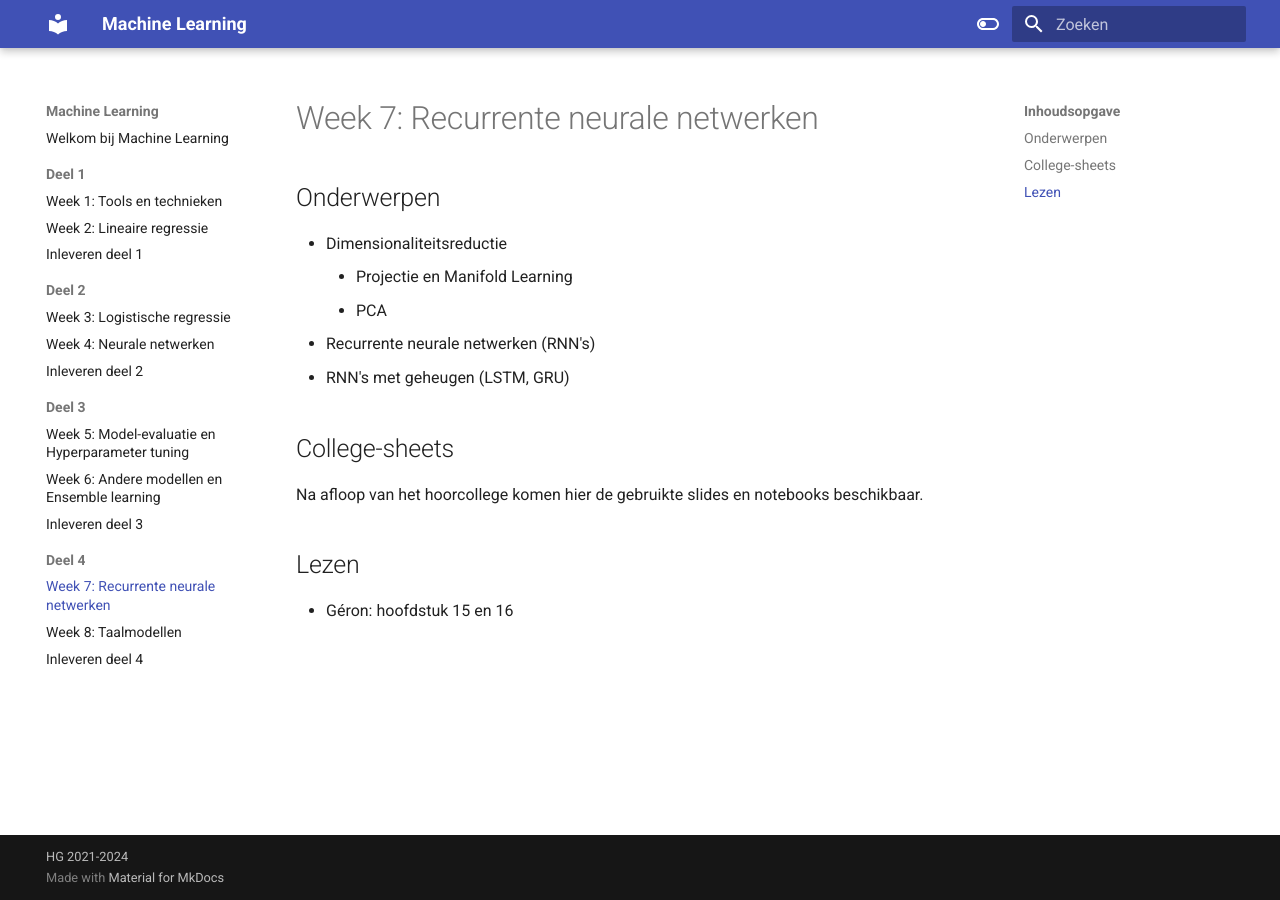
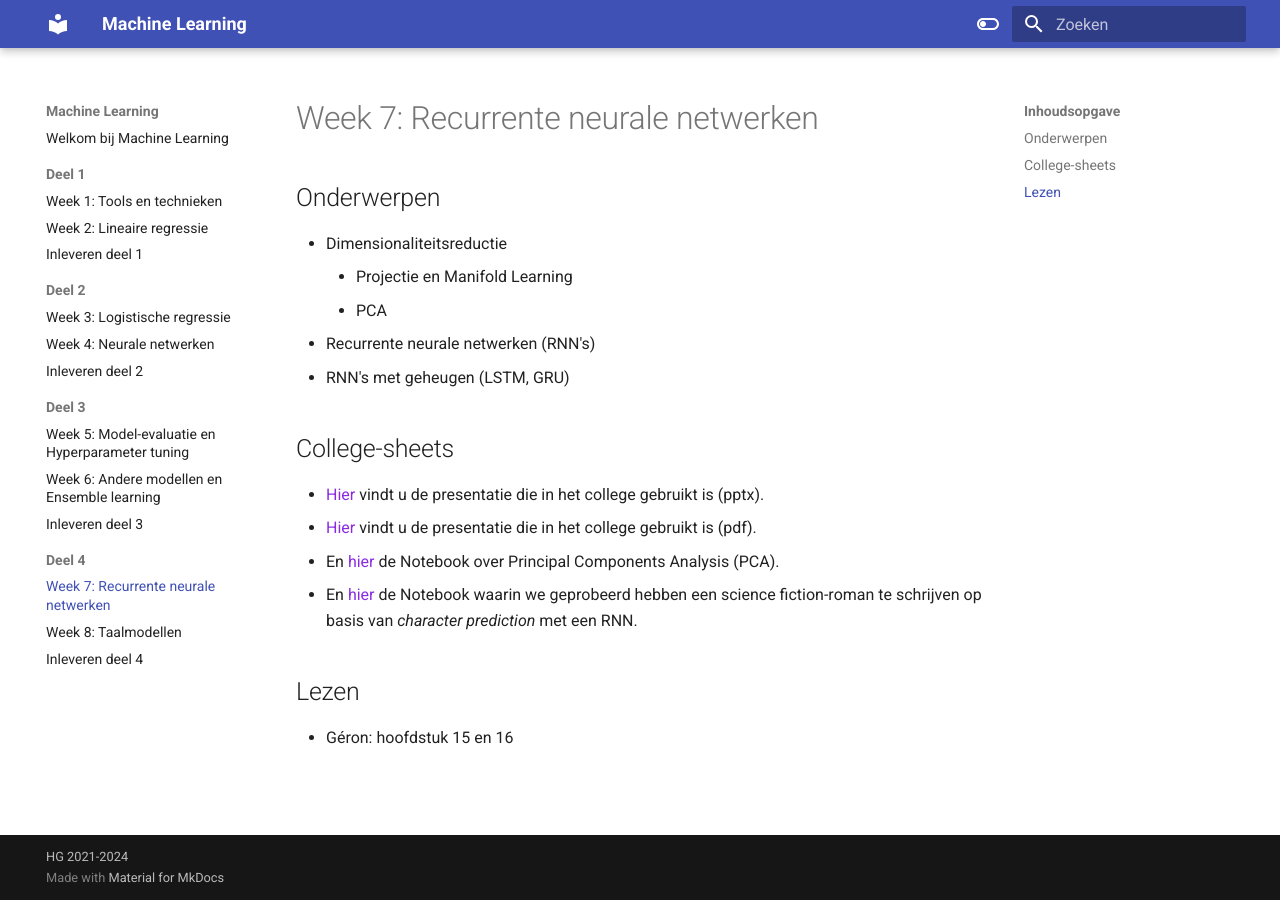
Before and after one commit to hanze-hbo-ict/Machine-Learning, an MkDocs documentation site: the page built from docs/deel4/week7.md, in a window 1280 px wide. Built offline with MkDocs 1.6.1 and Material for MkDocs 9.7.7, drawn with Linux system fonts in a browser that asks for light colours.

Commit message:
After lecture 7

```diff
--- a/docs/deel4/week7.md
+++ b/docs/deel4/week7.md
@@ -10,12 +10,10 @@
 
 ## College-sheets
 
-Na afloop van het hoorcollege komen hier de gebruikte slides en notebooks beschikbaar.
-<!--
-* [Hier](../lectures/wk7/7_8.taalmodellen.pptx) vindt u de presentatie die in het college gebruikt is.
+* [Hier](../lectures/wk7/7_dimred_wordembed_rnn.pptx) vindt u de presentatie die in het college gebruikt is (pptx).
+* [Hier](../lectures/wk7/7_dimred_wordembed_rnn.pdf) vindt u de presentatie die in het college gebruikt is (pdf).
 * En [hier](../lectures/wk7/livecoding/PCA.ipynb) de Notebook over Principal Components Analysis (PCA).
-* En [hier](../lectures/wk7/livecoding/Text%20Generation%20with%20RNN.ipynb) de Notebook waarin we geprobeerd hebben een science fiction-roman te schrijven op basis van _character prediction_ met een RNN. **NB**: dat er naast de vectorisatie ook een Embedding-laag in het definitieve model zit, is het correct en nodig om de als int's gecodeerde karakters om te zetten in vectoren van floats die (beter) door het netwerk verwerkt kunnen worden.
--->
+* En [hier](../lectures/wk7/livecoding/Text%20Generation%20with%20RNN.ipynb) de Notebook waarin we geprobeerd hebben een science fiction-roman te schrijven op basis van _character prediction_ met een RNN.
 
 ## Lezen
 
```
Also changed, not shown: docs/lectures/wk7/livecoding/PCA.ipynb, 3 other files.
